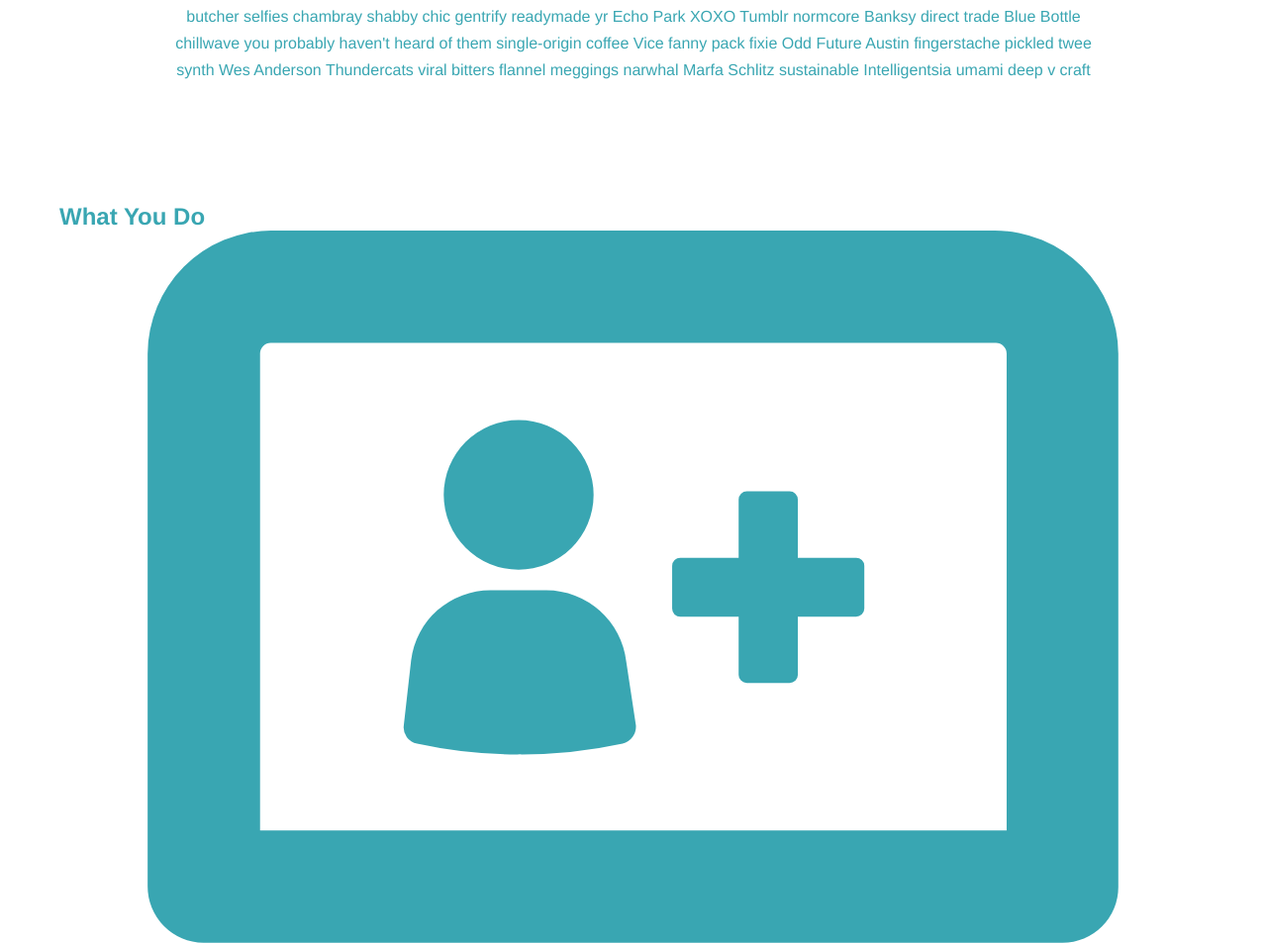
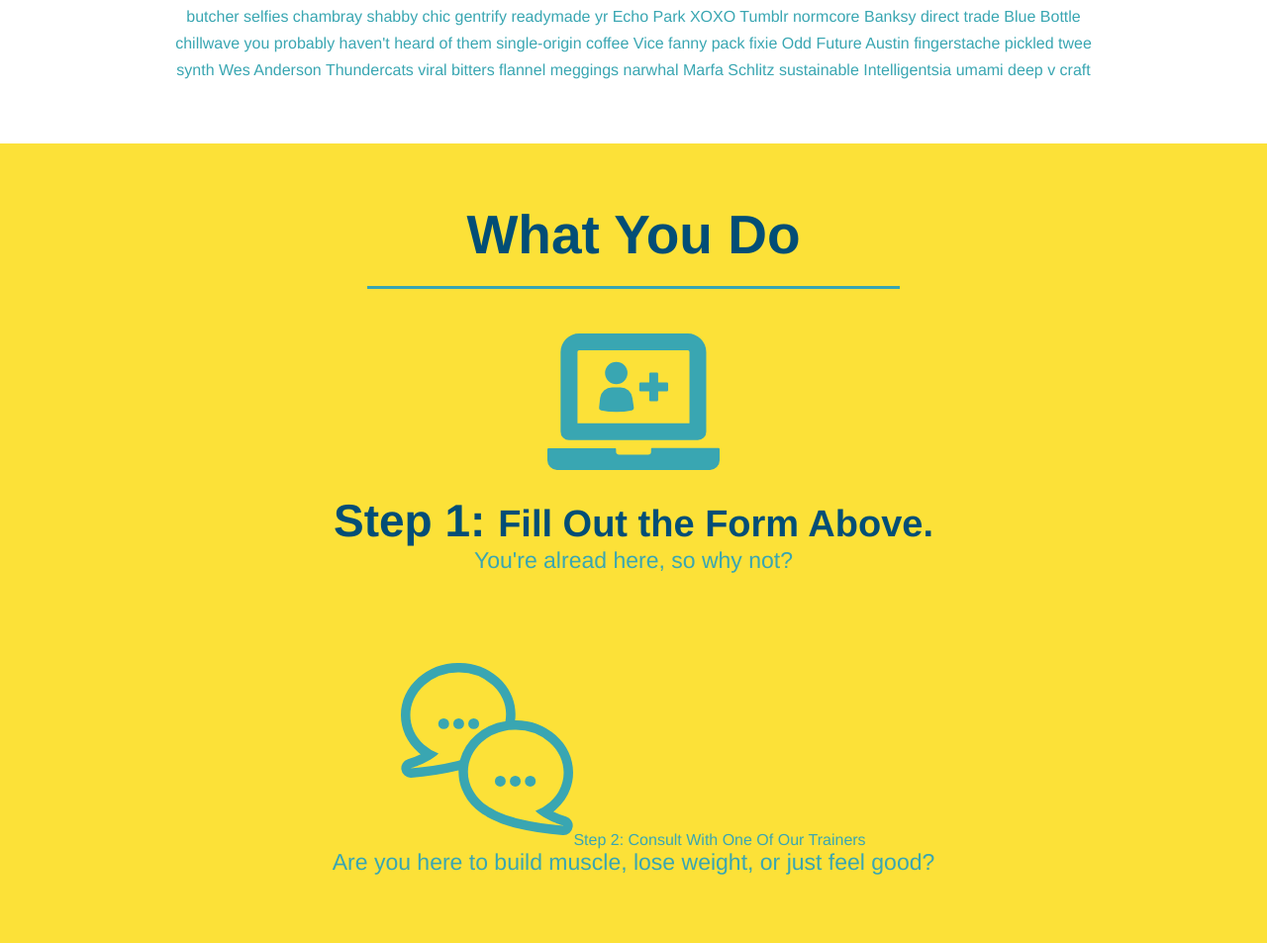
Before and after one commit to esroleo/run-buddy, a plain HTML site: page index.html in a window 1280 px wide. Shown: the part 981-1934 px from the top of the page at 99% size. Drawn offline with Linux system fonts and the light colour scheme.

Commit message:
Steps updated with proper alignment and svg image

```diff
--- a/assets/css/style.css
+++ b/assets/css/style.css
@@ -141,21 +141,15 @@ section {
     margin-bottom: 15px;
 }
 
+
+/* What you do section */
+
 /* Style all introduction as text-align: center as class="intro" */
 
 .intro {
     text-align: center;
 }
 
-.intro h2 {
-    font-size: 55px;
-    color: #024e76;
-    margin-bottom: 35px;
-    padding: 0 100px 20px 100px;
-    border-bottom: 3px solid;
-    border-color: #fce138;
-    display: inline-block;
-}
 
 .intro p {
     line-height: 1.7;
@@ -166,3 +160,50 @@ section {
     margin: 0 auto;
 
 }
+
+.steps {
+    text-align: center;
+    background: #fce138;
+}
+
+.section-title {
+    font-size: 55px;
+    color: #024e76;
+    margin-bottom: 35px;
+    padding: 0 100px 20px 100px;
+    display: inline-block;
+    border-bottom: 3px solid;
+}
+
+.primary-border {
+    border-color: #fce138;
+}
+
+.secondary-border {
+    border-color: #39a6b2;
+}
+
+.steps div {
+    margin-bottom: 80px;
+}
+
+
+.steps img {
+    width: 15%;
+    margin: 10px 0;
+  }
+
+.steps h3 {
+    color: #024e76;
+    font-size: 46px;
+    margin-top: 10px;
+}
+
+.steps p {
+    color: #39a6b2;
+    font-size: 23px;
+}
+
+.steps span {
+    font-size: 38px;
+}
--- a/index.html
+++ b/index.html
@@ -79,20 +79,20 @@
 
 <!-- "what we do" section -->
 <section id="what-we-do" class="intro">
-  <h2>What We Do</h2>
+  <h2 class="section-title primary-border">What We Do</h2>
   <p>
     butcher selfies chambray shabby chic gentrify readymade yr Echo Park XOXO Tumblr normcore Banksy direct trade Blue Bottle chillwave you probably haven't heard of them single-origin coffee Vice fanny pack fixie Odd Future Austin fingerstache pickled twee synth Wes Anderson Thundercats viral bitters flannel meggings narwhal Marfa Schlitz sustainable Intelligentsia umami deep v craft
   </p>
 </section>
 
 <!-- "what you do" section -->
-<section id="what-you-do">
-  <h2>What You Do</h2>
+<section id="what-you-do" class="steps">
+  <h2 class="section-title secondary-border">What You Do</h2>
 
   <div>
     <!-- insert this img element -->
     <img src="assets/images/step-1.svg" alt="" />
-    <h3>Step 1: Fill Out the Form Above</h3>
+    <h3>Step 1: <span>Fill Out the Form Above.</span></h3>
     <p>You're alread here, so why not?</p>
   </div>
 
```
